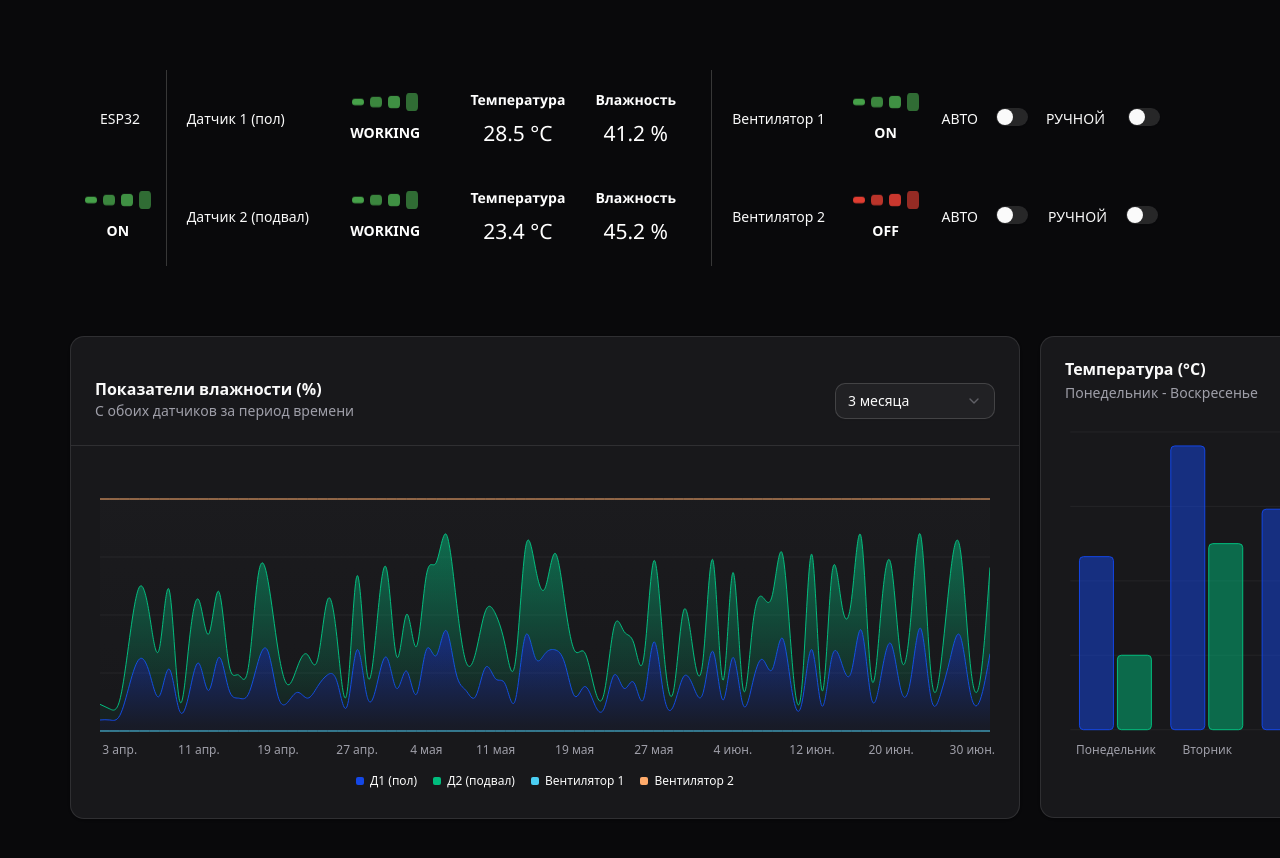
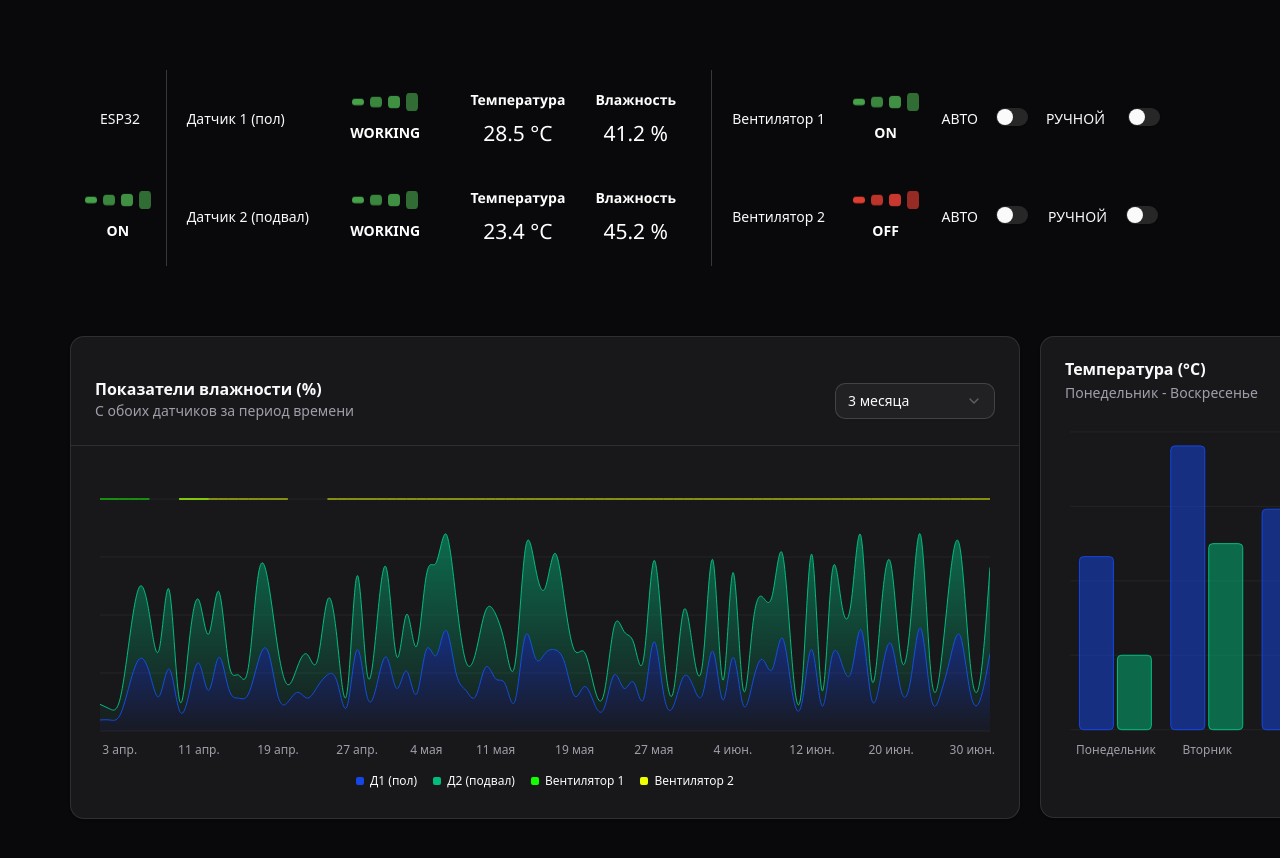
Before and after one commit to 00DemiX00/vent_basement, a React (Vite) app in the folder vent_basement/: page / in a window 1280 px wide. Shown: the top 858 px of the page. Built offline with nearby package versions, Linux system fonts and the light colour scheme.

Commit message:
fix: fixed bugs in fan charts

```diff
--- a/vent_basement/src/Components/ui/interactive-chart.tsx
+++ b/vent_basement/src/Components/ui/interactive-chart.tsx
@@ -7,18 +7,18 @@ import { Select, SelectContent, SelectItem, SelectTrigger, SelectValue } from ".
 export const description = "An interactive area chart"
 
 const chartData = [
-  { date: "2024-04-01", desktop: 81, mobile: 57, fan1: 0, fan2: 1 },
-  { date: "2024-04-02", desktop: 57, mobile: 57, fan1: 0, fan2: 1 },
-  { date: "2024-04-03", desktop: 80, mobile: 80, fan1: 0, fan2: 1  },
-  { date: "2024-04-04", desktop: 242, mobile: 242, fan1: 0, fan2: 1  },
-  { date: "2024-04-05", desktop: 373, mobile: 373, fan1: 0, fan2: 1  },
-  { date: "2024-04-06", desktop: 301, mobile: 301, fan1: 0, fan2: 1  },
-  { date: "2024-04-07", desktop: 245, mobile: 180, fan1: 0, fan2: 1  },
-  { date: "2024-04-08", desktop: 409, mobile: 320, fan1: 0, fan2: 1  },
-  { date: "2024-04-09", desktop: 59, mobile: 110, fan1: 0, fan2: 1  },
-  { date: "2024-04-10", desktop: 261, mobile: 190, fan1: 0, fan2: 1  },
-  { date: "2024-04-11", desktop: 327, mobile: 350, fan1: 0, fan2: 1  },
-  { date: "2024-04-12", desktop: 292, mobile: 210, fan1: 0, fan2: 1  },
+  { date: "2024-04-01", desktop: 81, mobile: 57, fan1: 1, fan2: 0 },
+  { date: "2024-04-02", desktop: 57, mobile: 57, fan1: 1, fan2: 0 },
+  { date: "2024-04-03", desktop: 80, mobile: 80, fan1: 1, fan2: 0  },
+  { date: "2024-04-04", desktop: 242, mobile: 242, fan1: 1, fan2: 0  },
+  { date: "2024-04-05", desktop: 373, mobile: 373, fan1: 1, fan2: 0  },
+  { date: "2024-04-06", desktop: 301, mobile: 301, fan1: 1, fan2: 0  },
+  { date: "2024-04-07", desktop: 245, mobile: 180, fan1: 0, fan2: 0  },
+  { date: "2024-04-08", desktop: 409, mobile: 320, fan1: 0, fan2: 0  },
+  { date: "2024-04-09", desktop: 59, mobile: 110, fan1: 1, fan2: 1  },
+  { date: "2024-04-10", desktop: 261, mobile: 190, fan1: 1, fan2: 1  },
+  { date: "2024-04-11", desktop: 327, mobile: 350, fan1: 1, fan2: 1  },
+  { date: "2024-04-12", desktop: 292, mobile: 210, fan1: 1, fan2: 1  },
   { date: "2024-04-13", desktop: 342, mobile: 380, fan1: 0, fan2: 1  },
   { date: "2024-04-14", desktop: 137, mobile: 220, fan1: 0, fan2: 1  },
   { date: "2024-04-15", desktop: 120, mobile: 170, fan1: 0, fan2: 1  },
@@ -27,9 +27,9 @@ const chartData = [
   { date: "2024-04-18", desktop: 364, mobile: 410, fan1: 0, fan2: 1 },
   { date: "2024-04-19", desktop: 243, mobile: 180, fan1: 0, fan2: 1  },
   { date: "2024-04-20", desktop: 89, mobile: 150, fan1: 0, fan2: 1  },
-  { date: "2024-04-21", desktop: 137, mobile: 200, fan1: 0, fan2: 1  },
-  { date: "2024-04-22", desktop: 224, mobile: 170, fan1: 0, fan2: 1  },
-  { date: "2024-04-23", desktop: 138, mobile: 230, fan1: 0, fan2: 1  },
+  { date: "2024-04-21", desktop: 137, mobile: 200, fan1: 0, fan2: 0  },
+  { date: "2024-04-22", desktop: 224, mobile: 170, fan1: 0, fan2: 0 },
+  { date: "2024-04-23", desktop: 138, mobile: 230, fan1: 0, fan2: 0  },
   { date: "2024-04-24", desktop: 387, mobile: 290, fan1: 0, fan2: 1  },
   { date: "2024-04-25", desktop: 215, mobile: 250, fan1: 0, fan2: 1  },
   { date: "2024-04-26", desktop: 75, mobile: 130, fan1: 0, fan2: 1  },
@@ -130,6 +130,13 @@ export function ChartAreaInteractive() {
     startDate.setDate(startDate.getDate() - daysToSubtract)
     return date >= startDate
   })
+  const isFan1On = filteredData.some((item) => item.fan1 === 1)
+  const isFan2On = filteredData.some((item) => item.fan2 === 1)
+  const transformedData = filteredData.map((item) => ({
+    ...item,
+    fan1: item.fan1 === 1 ? 1 : null,
+    fan2: item.fan2 === 1 ? 1 : null,
+  }))
   return (
     <Card className="aspect-auto w-[950px]">
       <CardHeader className="flex items-center gap-2 space-y-0 border-b py-5 sm:flex-row">
@@ -162,9 +169,9 @@ export function ChartAreaInteractive() {
       <CardContent className="px-2 pt-4 sm:px-6 sm:pt-6">
         <ChartContainer
           config={chartConfig}
-          className="aspect-auto h-[300px]"
-        >
-          <AreaChart data={filteredData}>
+          className="aspect-auto h-[300px]">
+
+          <AreaChart data={transformedData}>
             <defs>
               <linearGradient id="fillDesktop" x1="0" y1="0" x2="0" y2="1">
                 <stop
@@ -190,14 +197,6 @@ export function ChartAreaInteractive() {
                   stopOpacity={0.1}
                 />
               </linearGradient>
-               <linearGradient id="colorFan1" x1="0" y1="0" x2="0" y2="1">
-                  <stop offset="5%" stopColor="#999999" stopOpacity={0.1} />
-                  <stop offset="95%" stopColor="#999999" stopOpacity={0} />
-                </linearGradient>
-                <linearGradient id="colorFan2" x1="0" y1="0" x2="0" y2="1">
-                  <stop offset="5%" stopColor="#CCCCCC" stopOpacity={0.05} />
-                  <stop offset="95%" stopColor="#CCCCCC" stopOpacity={0} />
-                </linearGradient>
             </defs>
             <CartesianGrid vertical={false} />
             <XAxis
@@ -242,22 +241,27 @@ export function ChartAreaInteractive() {
               stroke="var(--color-desktop)"
               stackId="a"
             />
-            <Area
+            {(isFan1On ?? false) && (
+              <Area
               yAxisId="rightFan"
               type="linear"
               dataKey="fan1"
-              stroke="#4bcef3"
+              stroke="#11ff00"
               fillOpacity={0.3}
               fill="url(#colorFan1)"
             />
-            <Area
+            )}
+            {(isFan2On ?? false) && (
+              <Area
               yAxisId="rightFan"
               type="linear"
               dataKey="fan2"
-              stroke="#ffab6b"
+              stroke="#eeff00"
               fillOpacity={0.3}
               fill="url(#colorFan2)"
             />
+            )}
+
           <ChartLegend content={<ChartLegendContent />} />
           </AreaChart>
         </ChartContainer>
```
